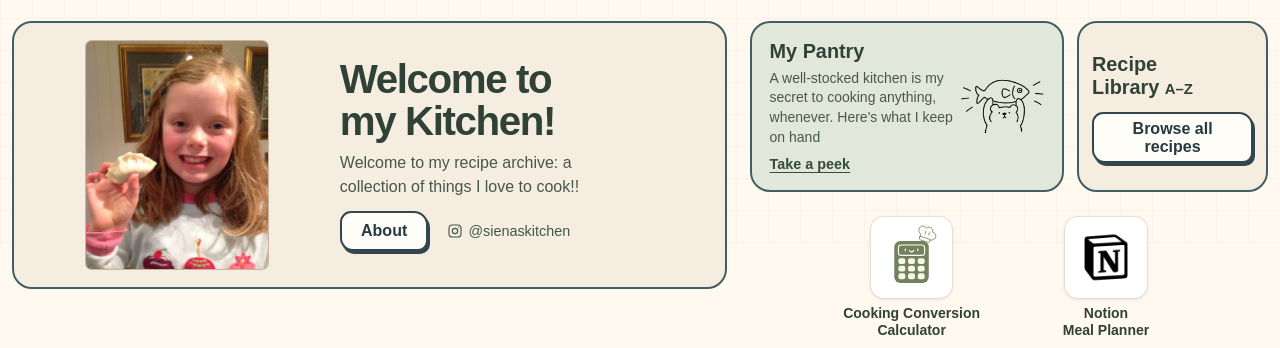
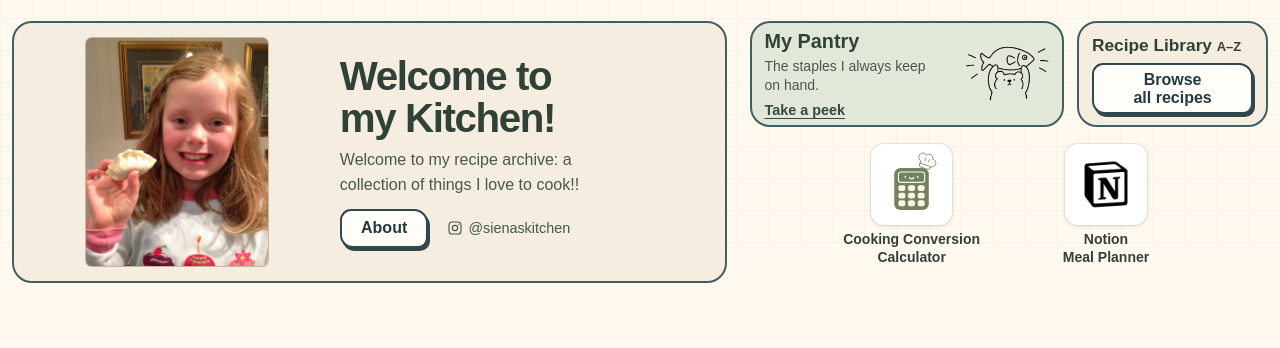
Before and after one commit to Siena04/sienaskitchen, a website: page index.html in a window 1280 px wide. Shown: the part 557-905 px from the top of the page. Drawn offline with nearby package versions, Linux system fonts and the light colour scheme.

Commit message:
Shorten homepage pantry and library cards

```diff
--- a/footer-style.css
+++ b/footer-style.css
@@ -1353,7 +1353,7 @@ body[data-page="home"] .kitchen-author h1 {
   display: grid;
   grid-template-rows: auto auto;
   align-content: start;
-  gap: clamp(0.7rem, 1.1vw, 1rem);
+  gap: clamp(0.65rem, 0.9vw, 0.85rem);
   min-width: 0;
 }
 
@@ -1364,7 +1364,7 @@ body[data-page="home"] .kitchen-author h1 {
 }
 
 .kitchen-feature-grid > * {
-  padding: clamp(0.65rem, 1vw, 0.95rem);
+  padding: clamp(0.4rem, 0.6vw, 0.55rem) clamp(0.65rem, 1vw, 0.95rem);
   border-radius: var(--kitchen-radius);
   transition: background-color 150ms ease;
 }
@@ -1375,8 +1375,7 @@ body[data-page="home"] .kitchen-author h1 {
   grid-template-columns: minmax(0, 1fr) auto;
   align-content: center;
   align-items: center;
-  gap: 0.35rem 0.5rem;
-  padding: clamp(0.95rem, 1.4vw, 1.35rem);
+  gap: 0.25rem 0.5rem;
   background: #e2e8d9;
 }
 
@@ -1393,7 +1392,8 @@ body[data-page="home"] .kitchen-feature-grid h2 {
   margin: 0;
   color: #47584b;
   font-size: 0.875rem;
-  line-height: 1.4;
+  line-height: 1.35;
+  text-wrap: pretty;
 }
 
 .kitchen-pantry-art {
@@ -1405,7 +1405,7 @@ body[data-page="home"] .kitchen-feature-grid h2 {
 .kitchen-library-link {
   display: grid;
   align-content: center;
-  gap: 0.6rem;
+  gap: 0.35rem;
   min-width: 0;
   background: var(--kitchen-paper);
   color: var(--kitchen-ink);
@@ -1417,6 +1417,10 @@ body[data-page="home"] .kitchen-feature-grid h2 {
   color: var(--kitchen-ink);
 }
 
+body[data-page="home"] .kitchen-library-link h2 {
+  font-size: clamp(1.05rem, 1.35vw, 1.2rem);
+}
+
 .kitchen-library-link h2 small {
   font-size: 0.75em;
   white-space: nowrap;
@@ -1424,12 +1428,13 @@ body[data-page="home"] .kitchen-feature-grid h2 {
 
 .kitchen-library-link .kitchen-cta {
   position: relative;
-  inset-block-start: 0.25rem;
+  inset-block-start: 0.125rem;
   justify-self: start;
   max-width: 100%;
   padding-block: 0.35rem;
-  padding-inline: clamp(0.45rem, 1.35vw, 1.2rem);
+  padding-inline: clamp(0.45rem, 1vw, 0.85rem);
   text-align: center;
+  text-wrap: balance;
 }
 
 @media (min-width: 1150px) {
@@ -1462,7 +1467,6 @@ body[data-page="home"] .kitchen-pantry-button:active { transform: none; }
   grid-template-columns: repeat(2, minmax(0, 11rem));
   justify-content: center;
   gap: clamp(0.4rem, 1.45vw, 1.15rem);
-  padding-block-start: 0.4rem;
 }
 
 .kitchen-tool {
--- a/index.html
+++ b/index.html
@@ -81,7 +81,7 @@
             <div class="kitchen-feature-grid">
               <section class="kitchen-pantry" aria-labelledby="kitchenPantryTitle">
                 <h2 id="kitchenPantryTitle">My Pantry</h2>
-                <p id="kitchenPantryDescription">A well-stocked kitchen is my secret to cooking anything, whenever. Here's what I keep on hand</p>
+                <p id="kitchenPantryDescription">The staples I always keep on hand.</p>
                 <button class="pantry-open-button kitchen-pantry-button" type="button" aria-label="Open My Pantry" aria-describedby="kitchenPantryDescription" aria-haspopup="dialog" aria-controls="pantryPreview">Take a peek</button>
                 <svg class="kitchen-pantry-art" viewBox="175 165 1165 775" aria-hidden="true" focusable="false">
                   <image href="./assets/pantry-bear.png" width="1536" height="1024" />
```
